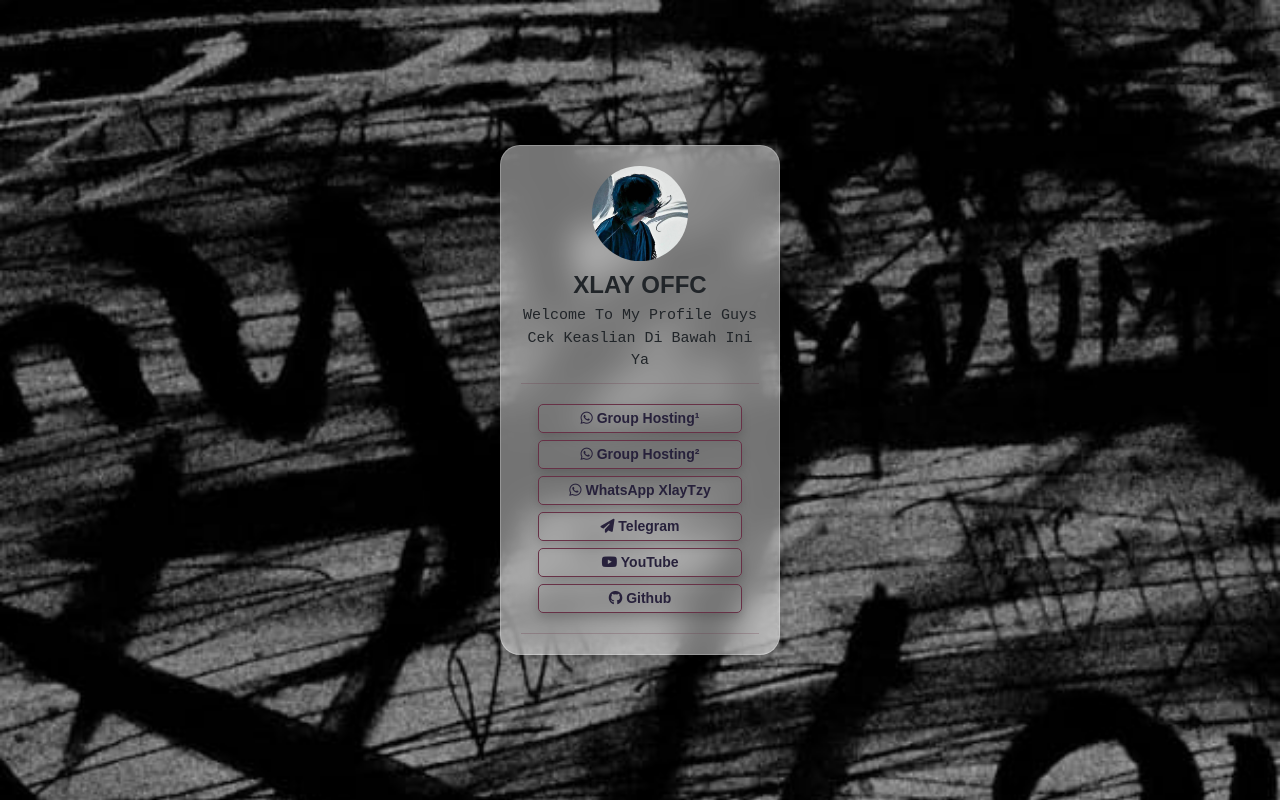
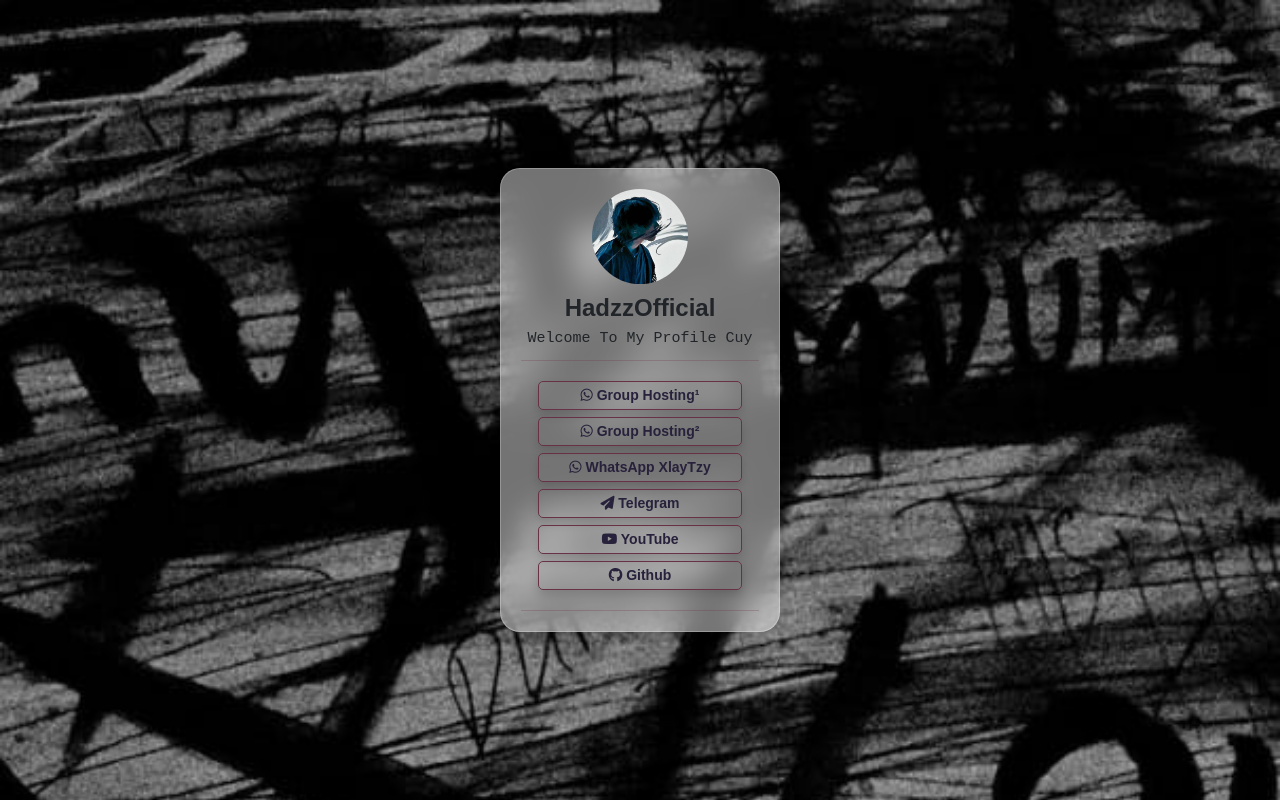
Before and after one commit to HadzzOfficial01/website, a plain HTML site: page index.html in a window 1280 px wide. Drawn offline with nearby package versions, Linux system fonts and the light colour scheme.

Commit message:
index.html

```diff
--- a/index.html
+++ b/index.html
@@ -141,8 +141,8 @@
   <main>
     <div class="container shadow">
       <img class="image" src="./foto-lagu/iconweb.jpg" alt="Hadzz Picture" loading="lazy">
-      <h1>XLAY OFFC</h1>
-      <p class="occupation">Welcome To My Profile Guys Cek Keaslian Di Bawah Ini Ya</p>
+      <h1>HadzzOfficial</h1>
+      <p class="occupation">Welcome To My Profile Cuy</p>
       <hr/>
       <div class="link-boxes">
         <a class="shadow" title="Saluran to Hadzz" href="https://chat.whatsapp.com/B4kRpCe7tLb7L3bm8Qtt2X" target="_blank"><i class="fa fa-whatsapp icon" aria-hidden="true"></i> Group Hosting¹</a>
```
